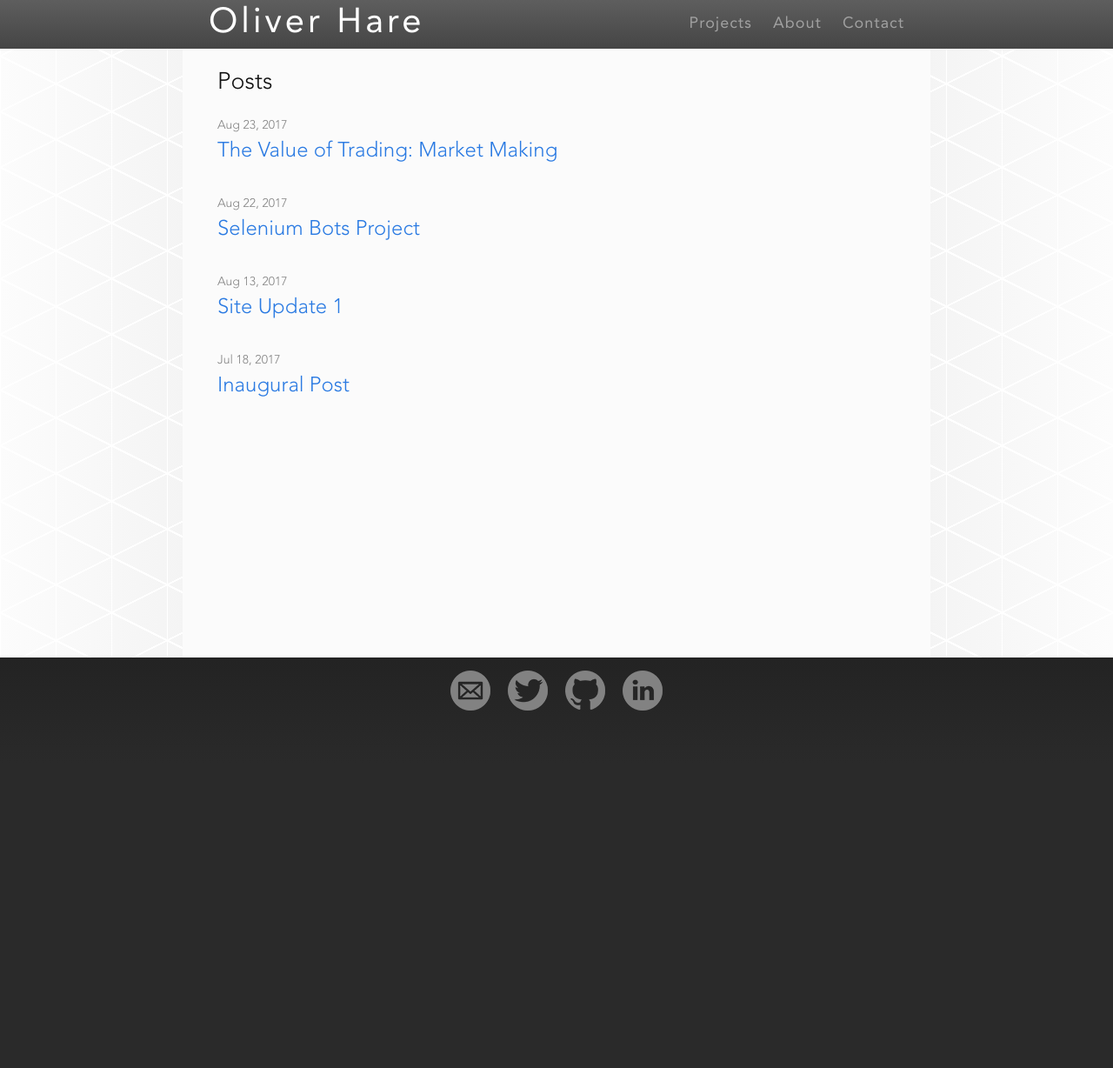
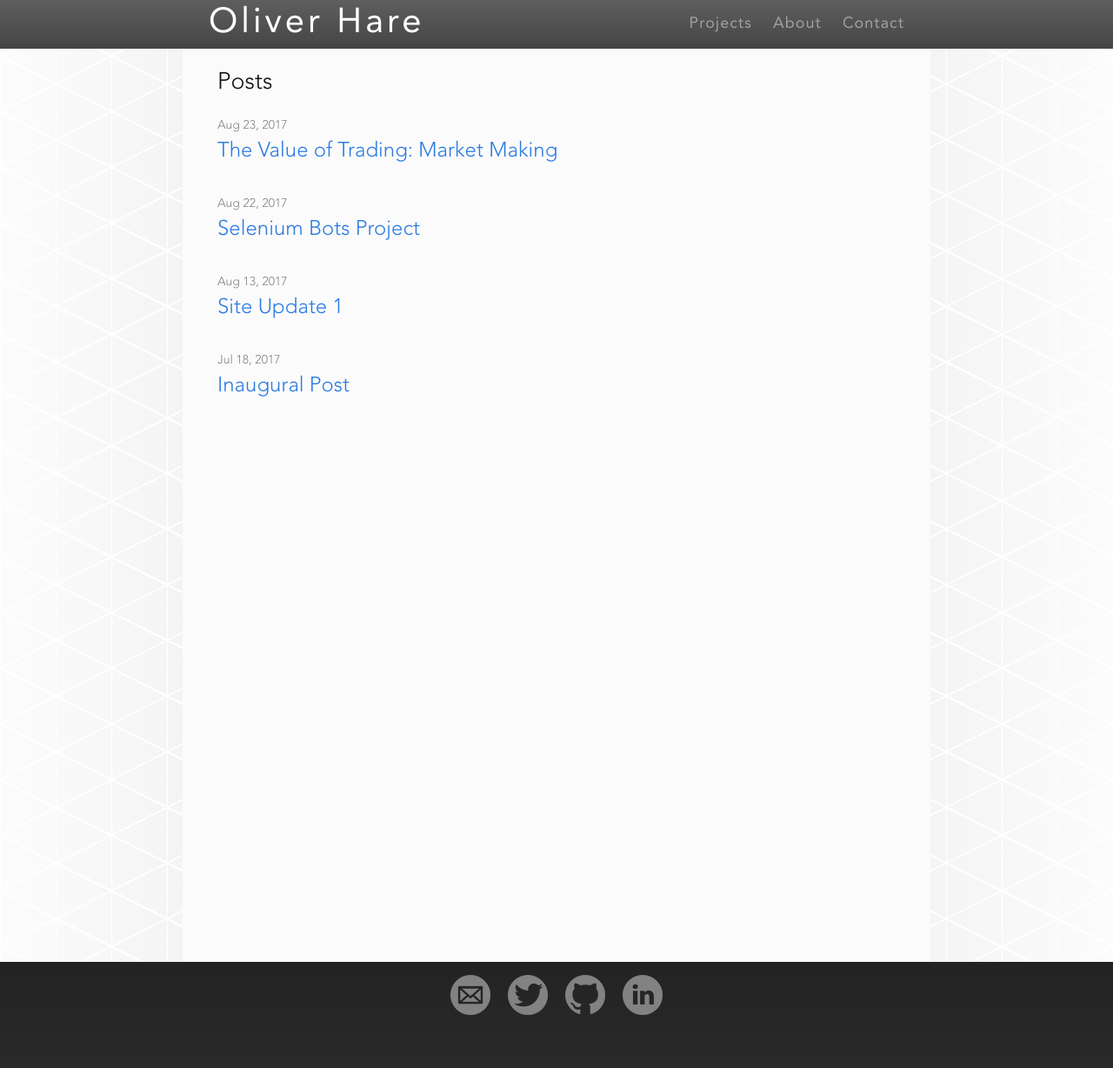
Before and after one commit to Buggy-Virus/buggy-virus.github.io, a Jekyll site: the page built from index.md, in a window 1280 px wide. Shown: the whole page at 87% size. Built offline with Jekyll 4.4.1, drawn with Linux system fonts in a browser that asks for light colours; before the commit the page ends 900 px from its top, so only the background shows below that.

Commit message:
altered the min page height to use sensible dimensions (17/22)

```diff
--- a/assets/main.scss
+++ b/assets/main.scss
@@ -39,7 +39,7 @@ body {
     margin-left: auto;
     padding: 20px 40px;
     background-color: #fbfbfb;
-    min-height: 660px;
+    min-height: 1010px;
 }
 
 .c-h-wrapper {
```
